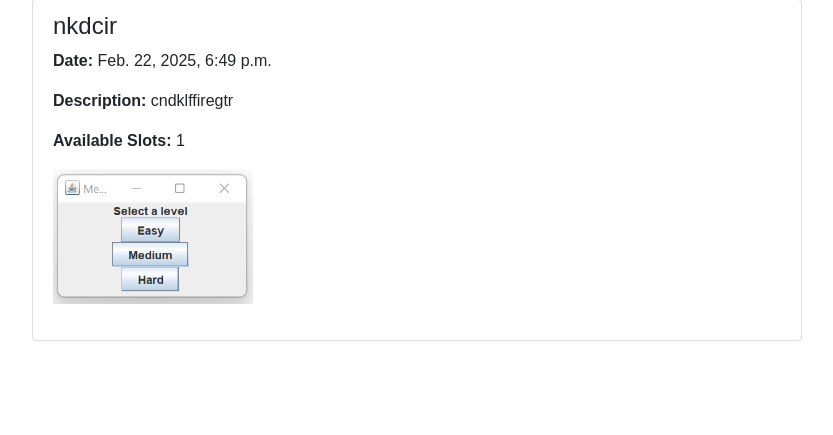
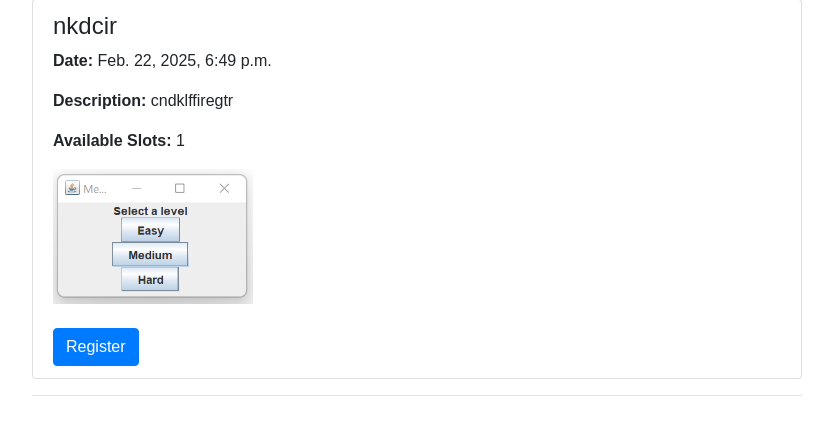
Before and after one commit to harshavardhanreddybindela/ems, a Django app: page /home/ in a window 1280 px wide. Shown: the part 269-704 px from the top of the page, without its empty margins (223-1056 px from the left). Run offline with Django 5.2, Linux system fonts and the light colour scheme; a user stored in the database is signed in; data comes from the database, SQL or seed files in the repository; some libraries are stand-ins or nearby versions.

Commit message:
unregister_events

```diff
--- a/users/templates/users/base.html
+++ b/users/templates/users/base.html
@@ -37,7 +37,7 @@
                         <a class="nav-link" href="{% url 'home' %}">Home</a>
                     </li>
                     <li class="nav-item">
-                        <a class="nav-link" href="{% url 'registrations' %}">My Registrations</a>
+                        <a class="nav-link" href="{% url 'event_registrations' %}">My Registrations</a>
                     </li>
                     {% if user.is_staff %}
                         <li class="nav-item">
--- a/users/templates/users/home.html
+++ b/users/templates/users/home.html
@@ -1,13 +1,10 @@
-{% extends "users/base.html" %}
-
-{% block content %}
+{% extends "users/base.html" %} {% block content %}
 <div class="container">
   <h1>Welcome, {{ user.email }}!</h1>
   <p>Hello, you have successfully logged in!</p>
 
   <h2>All Available Events</h2>
   {% if events %}
-
   <div class="list-group">
     {% for event in events %}
     <div class="list-group-item">
@@ -17,14 +14,24 @@
       <p><strong>Available Slots:</strong> {{ event.participant_limit }}</p>
 
       {% if event.poster %}
-                        <img src="{{ event.poster.url }}" alt="{{ event.name }} poster" width="200"><br><br>
+      <img
+        src="{{ event.poster.url }}"
+        alt="{{ event.name }} poster"
+        width="200"
+      /><br /><br />
       {% endif %}
 
+      <form method="POST" action="{% url 'register_event' event.event_id %}">
+        {% csrf_token %}
+        <button type="submit" class="btn btn-primary">Register</button>
+      </form>
     </div>
     {% endfor %}
   </div>
   {% else %}
   <p>No events available.</p>
   {% endif %}
+
+  <hr />
 </div>
 {% endblock %}
--- a/users/urls.py
+++ b/users/urls.py
@@ -6,13 +6,14 @@ urlpatterns = [
     path("signup/", views.signup_view, name="signup"),
     path("login/", views.login_view, name="login"),
     path("home/", views.home, name="home"),  # Home page path
-    path("registrations/", views.event_registrations, name="registrations"),
+    path('registrations/', views.event_registrations, name='event_registrations'),
     path("profile/", views.profile_view, name="profile"),  # Profile page path
     path("about/", views.about_view, name="about"),  # About Us page path
     path("logout/", views.logout_view, name="logout"),
     path('events/add/', views.add_event, name='add_event'),
     path('events/', views.event_list, name='events'),
     path('events/delete/<int:event_id>/', views.delete_event, name='delete_event'),
-     path("events/register/<int:event_id>/", views.register_for_event, name="register_event"),
+    path('register-event/<int:event_id>/', views.register_event, name='register_event'),
+    path('unregister/<int:event_id>/', views.unregister_event, name='unregister_event'),
     path('events/poster/<int:event_id>/', views.get_event_poster, name='event_poster'),
 ]
--- a/users/views.py
+++ b/users/views.py
@@ -147,37 +147,63 @@ def delete_event(request, event_id):
     # Redirect to the event list page
     return redirect('events')
 
+# @login_required
+# def register_for_event(request, event_id):
+#     event = get_object_or_404(Event, event_id = event_id)
+
+#     # Check if the event has available slots
+#     if event.participant_limit and event.participant_limit <= 0:
+#         messages.warning(request, "No spots available for this event.")
+#         return redirect("events")
+
+#     if Registration.objects.filter(user=request.user, event=event).exists():
+#         messages.warning(request, "You are already registered for this event.")
+#     else:
+#         # Create a registration
+#         Registration.objects.create(user=request.user, event=event)
+
+#         # Decrease participant limit if available
+#         if event.participant_limit:
+#             event.participant_limit -= 1
+#             event.save()
+
+#         messages.success(request, "Successfully registered for the event!")
+
+#     return redirect("events")  # Redirect to the events page
+
 @login_required
-def register_for_event(request, event_id):
-    event = get_object_or_404(Event, event_id = event_id)
+def register_event(request, event_id):
+    event = get_object_or_404(Event, event_id=event_id)
 
-    # Check if the event has available slots
+    # Check participant limit
     if event.participant_limit and event.participant_limit <= 0:
         messages.warning(request, "No spots available for this event.")
         return redirect("events")
 
-    if Registration.objects.filter(user=request.user, event=event).exists():
-        messages.warning(request, "You are already registered for this event.")
-    else:
-        # Create a registration
-        Registration.objects.create(user=request.user, event=event)
+    registration, created = Registration.objects.get_or_create(user=request.user, event=event)
 
-        # Decrease participant limit if available
+    if created:
         if event.participant_limit:
             event.participant_limit -= 1
             event.save()
+        messages.success(request, "Successfully registered for the event!")
+    else:
+        messages.warning(request, "You are already registered for this event.")
 
-        messages.success(request, "Successfully registered for the event!")
-
-    return redirect("events")  # Redirect to the events page
+    return redirect("events")
 
 @login_required
 def event_registrations(request):
     registrations = Registration.objects.filter(user=request.user)
     return render(request, 'users/registrations.html', {'registrations': registrations})
 
-
 @login_required
 def home(request):
     events = Event.objects.all()  # Fetch all events from the database
     return render(request, 'users/home.html', {'events': events})
+
+@login_required
+def unregister_event(request, event_id):
+    registration = get_object_or_404(Registration, event_id=event_id, user=request.user)
+    registration.delete()
+    return redirect('event_registrations')
```
Also changed, not shown: users/templates/users/registrations.html (+7 -0 lines). Lines whose indentation alone changed are shown as unchanged.
